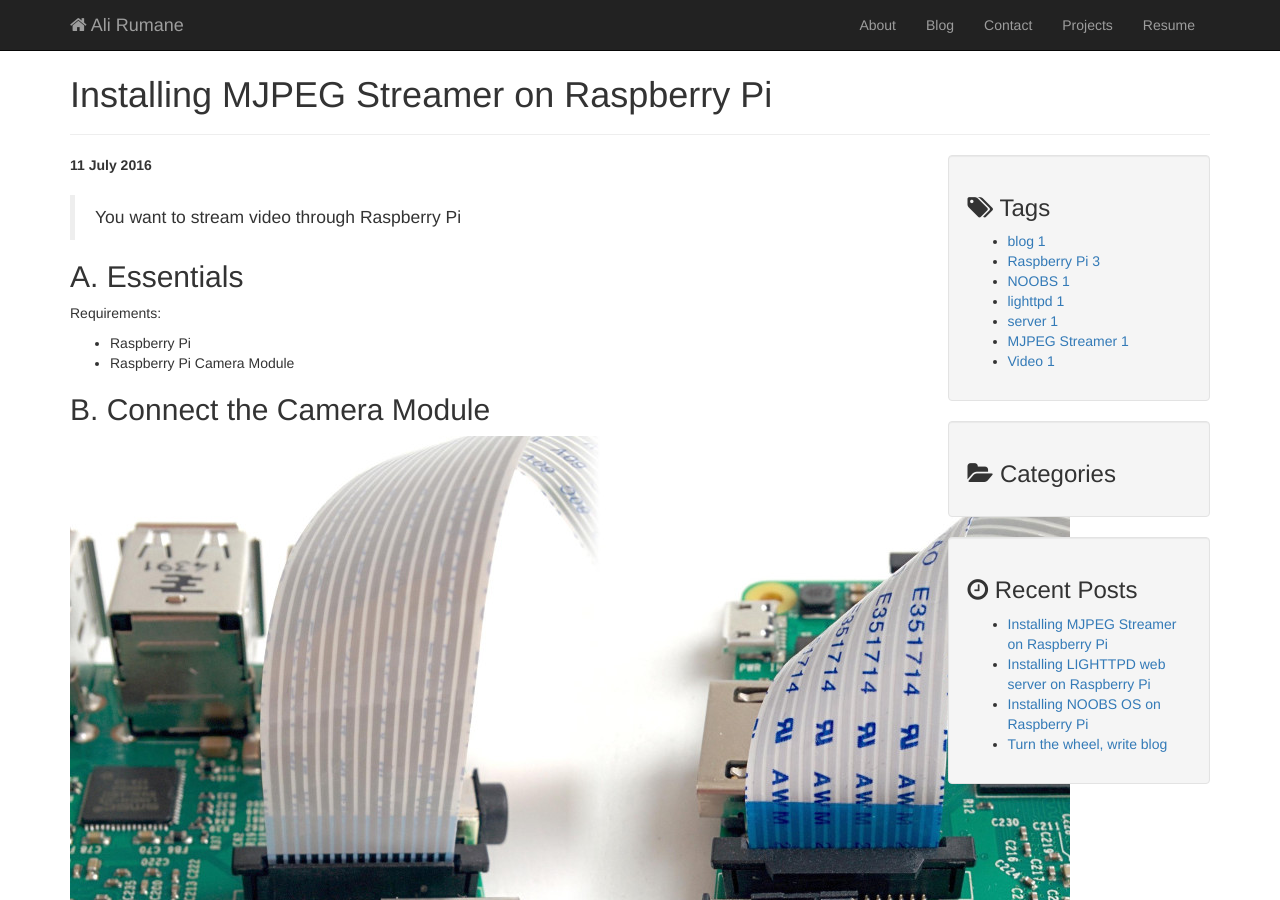
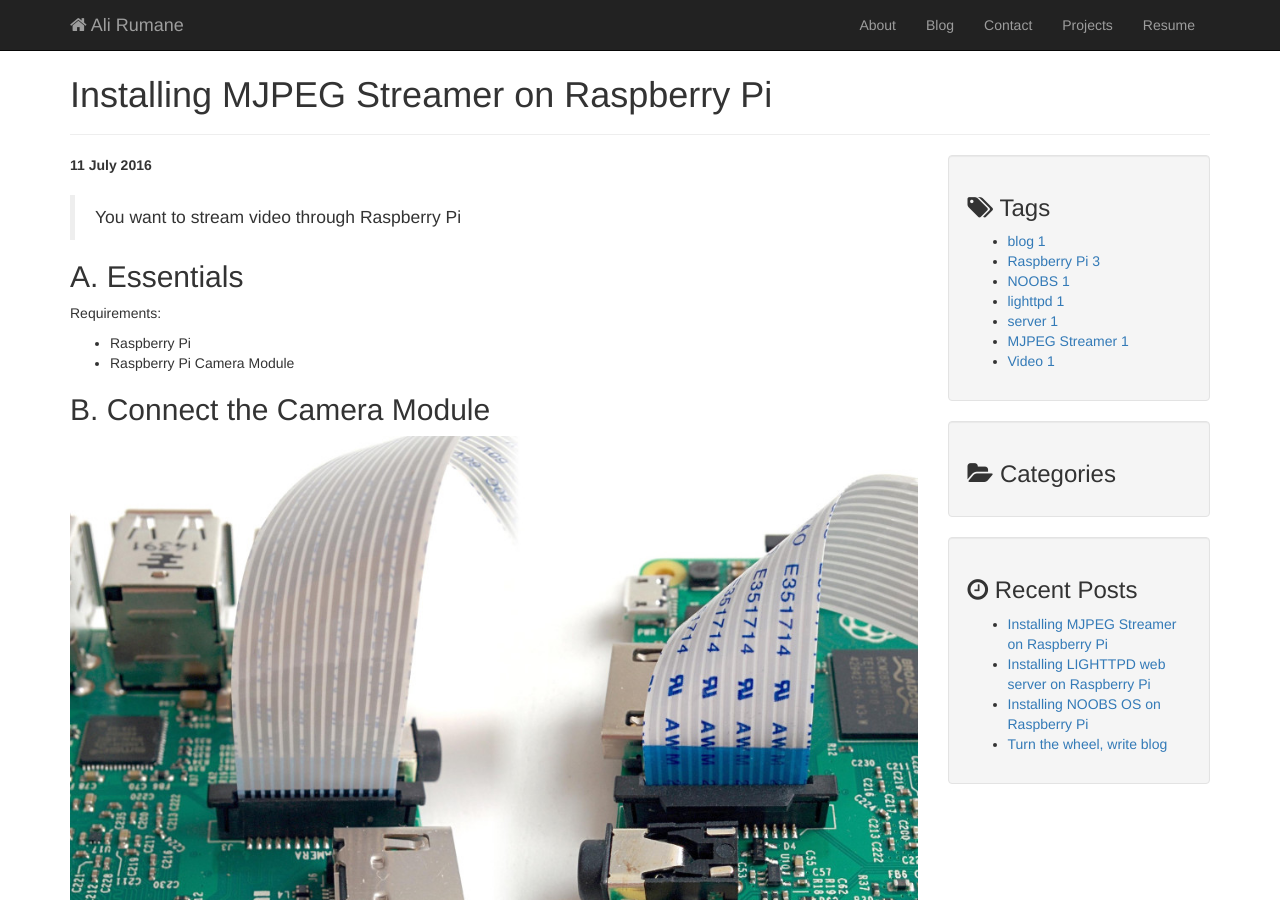
Before and after one commit to alirumane/ali-backup, a Jekyll site: the page built from _posts/2016-07-11-mjpg-streamer-on-raspberry-pi.md, in a window 1280 px wide and 900 px high. Built offline with Jekyll 4.4.1, drawn with Linux system fonts in a browser that asks for light colours; comment, search, counter and statistics services are not loaded.

Commit message:
Update 2016-07-11-mjpg-streamer-on-raspberry-pi.md

```diff
--- a/_posts/2016-07-11-mjpg-streamer-on-raspberry-pi.md
+++ b/_posts/2016-07-11-mjpg-streamer-on-raspberry-pi.md
@@ -17,7 +17,7 @@ Requirements:
 ## B. Connect the Camera Module
 
 
-![Raspberry Pi Camera Port]({{site.url}}/images/raspb-camera-connection.png "Raspberry Pi Camera Port"){: .center-block }*Camera connection from both sides*
+![Raspberry Pi Camera Port]({{site.url}}/images/raspb-camera-connection.png "Raspberry Pi Camera Port"){: .center-image }*Camera connection from both sides*
 
 - Locate the camera port and connect the camera as shown.
 - Open the `Raspberry Pi Configuration` Tool from `Preferences` on the main menu
```
